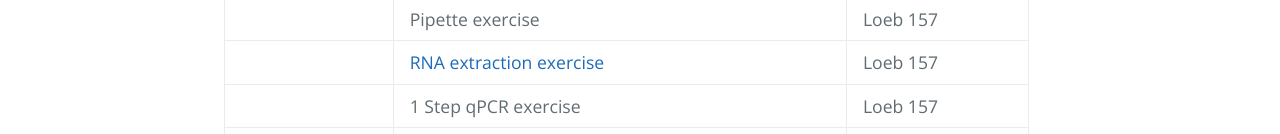
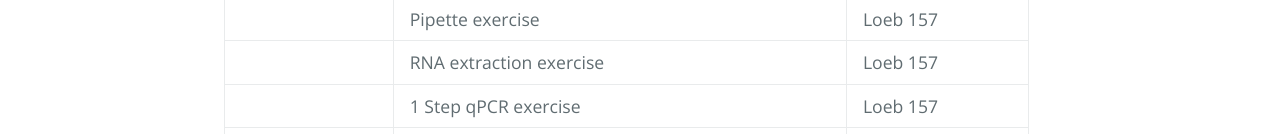
Before and after one commit to raynamharris/IntegrativeSTGmodule2016, a plain HTML site: page index.html in a window 1280 px wide. Shown: the part 817-951 px from the top of the page. Drawn offline with nearby package versions, Linux system fonts and the light colour scheme.

Commit message:
Update index.html

```diff
--- a/index.html
+++ b/index.html
@@ -53,7 +53,7 @@
 </tr>
 <tr>
 <td align="left"></td>
-<td align="left"><a href="https://github.com/raynamharris/MolecularBiologyProtocols/blob/master/MaxwellRSCsimplyRNA.md">RNA extraction exercise</a></td>
+<td align="left">RNA extraction exercise</td>
 <td align="left">Loeb 157</td>
 </tr>
 <tr>
```
